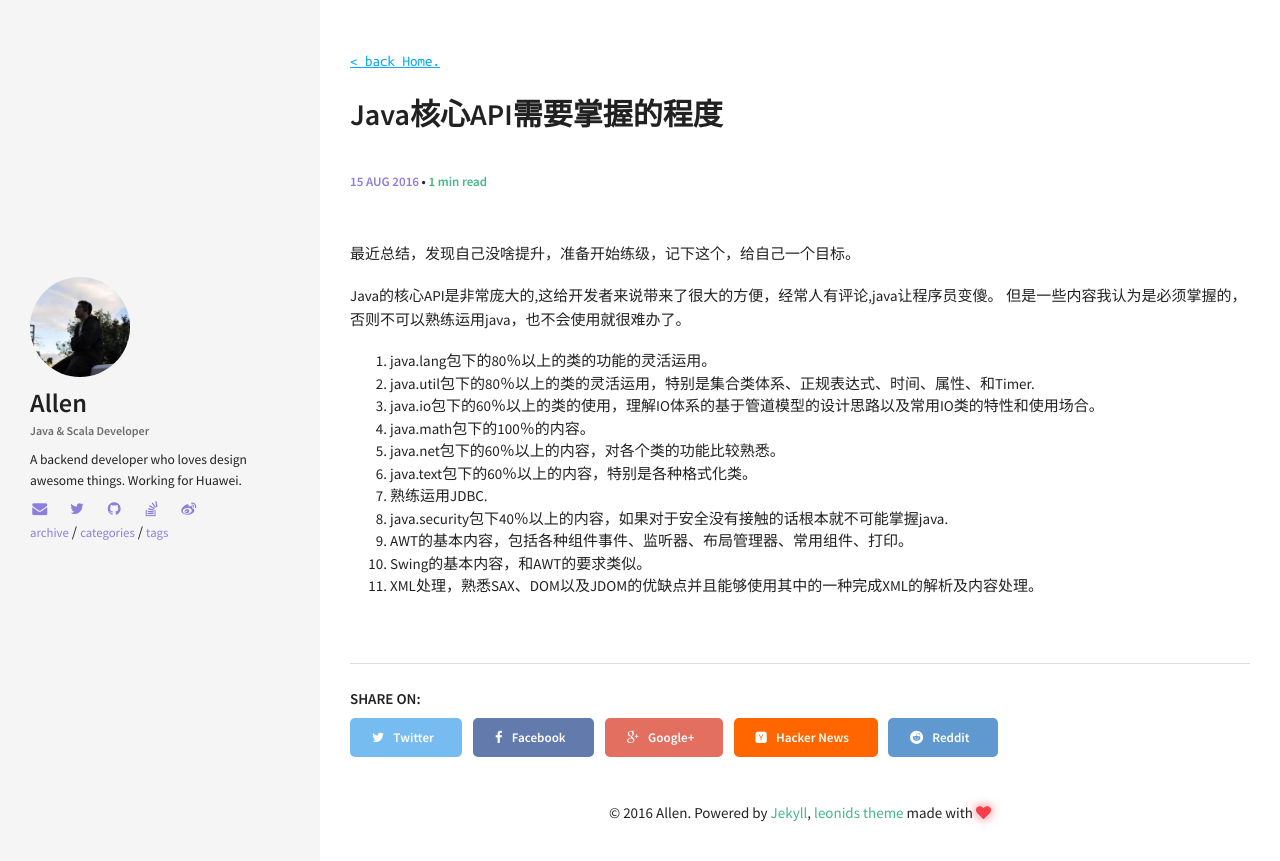
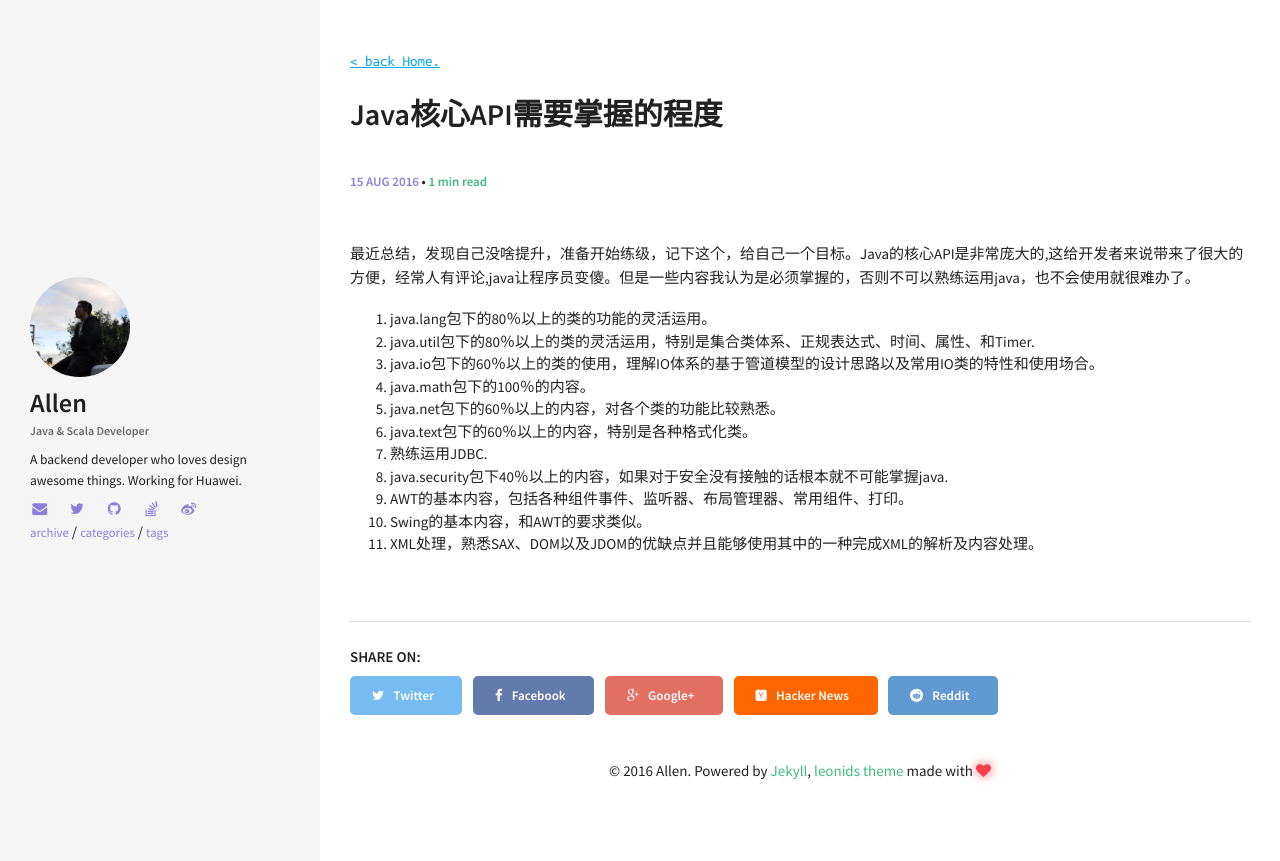
Before and after one commit to alleeen/alleeen.github.io, a Jekyll site: the page built from _posts/2016-08-14-java-api-need-to-know.md, in a window 1280 px wide. Shown: the top 861 px of the page. Built offline with Jekyll 4.4.1, drawn with Linux system fonts in a browser that asks for light colours.

Commit message:
修改文章格式

```diff
--- a/_posts/2016-08-14-java-api-need-to-know.md
+++ b/_posts/2016-08-14-java-api-need-to-know.md
@@ -6,10 +6,8 @@ categories: 软件技术
 tags: [Java, api]
 ---
 
-最近总结，发现自己没啥提升，准备开始练级，记下这个，给自己一个目标。
+最近总结，发现自己没啥提升，准备开始练级，记下这个，给自己一个目标。Java的核心API是非常庞大的,这给开发者来说带来了很大的方便，经常人有评论,java让程序员变傻。但是一些内容我认为是必须掌握的，否则不可以熟练运用java，也不会使用就很难办了。
 
- Java的核心API是非常庞大的,这给开发者来说带来了很大的方便，经常人有评论,java让程序员变傻。
-但是一些内容我认为是必须掌握的，否则不可以熟练运用java，也不会使用就很难办了。
 1. java.lang包下的80％以上的类的功能的灵活运用。
 2. java.util包下的80％以上的类的灵活运用，特别是集合类体系、正规表达式、时间、属性、和Timer.
 3. java.io包下的60％以上的类的使用，理解IO体系的基于管道模型的设计思路以及常用IO类的特性和使用场合。
```
